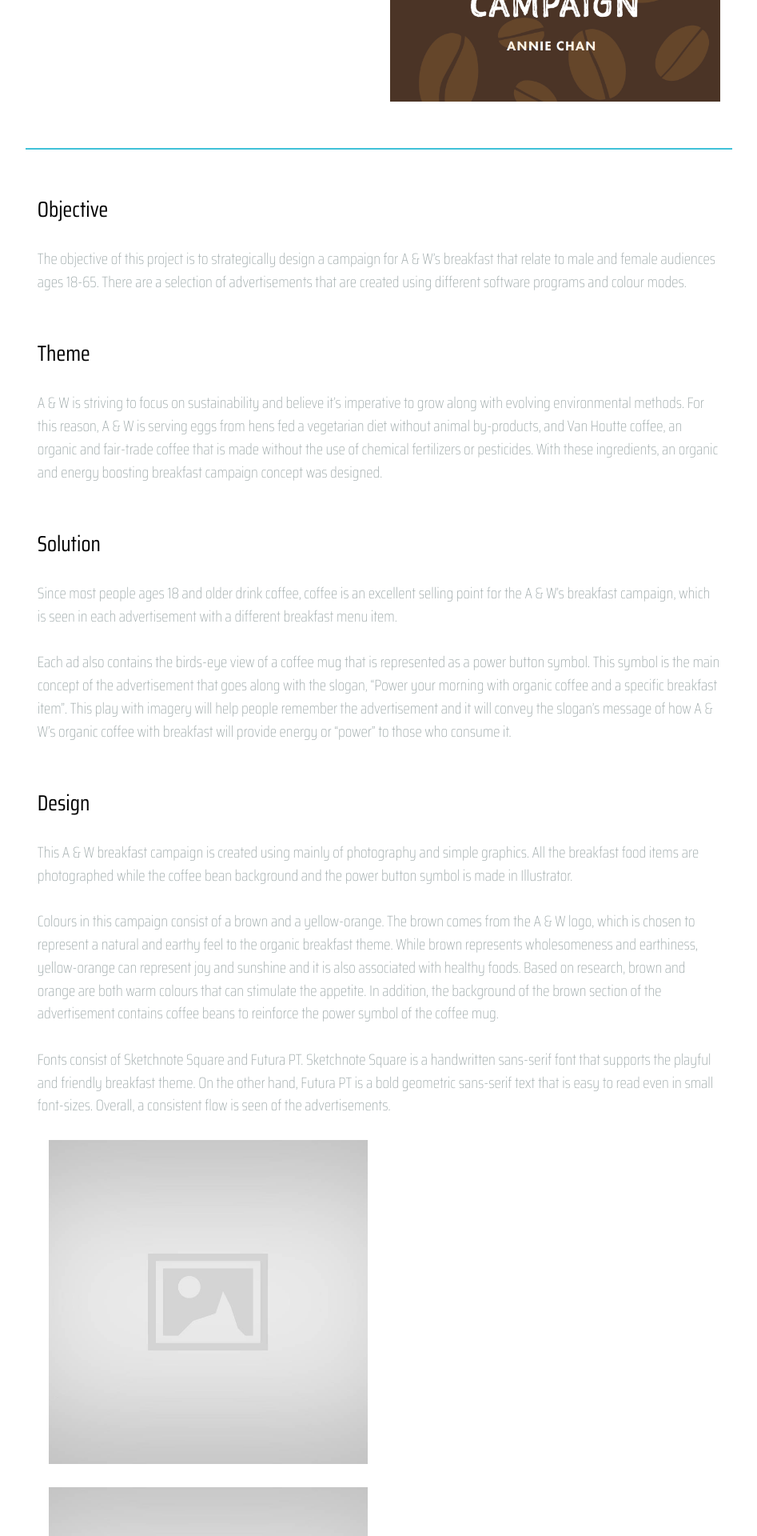
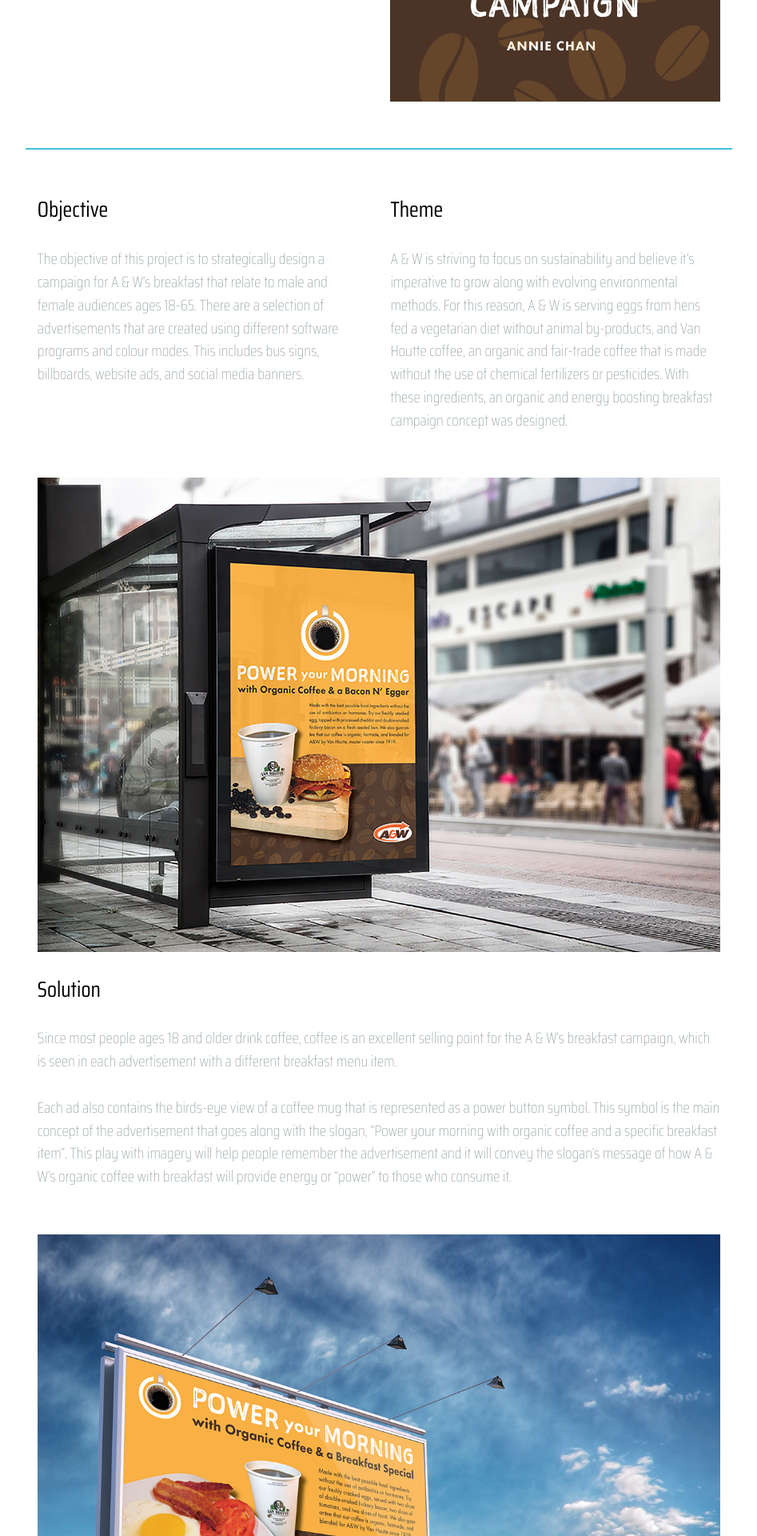
Before and after one commit to Anniechanster/anniechan.ca, a Jekyll site: the page built from awbreakfast.html, in a window 1280 px wide. Shown: the part 480-2400 px from the top of the page at 80% size, without its empty margins (166-1113 px from the left). Built offline with Jekyll 4.4.1, drawn with Linux system fonts in a browser that asks for light colours; some of the changed text lies outside the part shown.

Commit message:
added picture to a&w

```diff
--- a/about.html
+++ b/about.html
@@ -21,14 +21,14 @@
 
   <div class=" pad-t-2 text-center">
 
-  <div itemscope itemtype="https://schema.org/Photograph" class="unit [xs-1 s-1 m-1-3 l-1-3] gutter-1-2">
+    <div itemscope itemtype="https://schema.org/Photograph" class="unit [xs-1 s-1-2 m-1-3 l-1-3] gutter-1-2">
       <i class="icon i-64">
         <img itemprop="image" src="{{site.baseurl}}/images/svg/destination.svg" alt="">
       </i>
       <p itemprop="description" class="pad-t">I currently live in Ottawa, Ontario, Canada</p>
     </div>
 
-  <div itemscope itemtype="https://schema.org/Photograph" class="unit [xs-1 s-1 m-1-3 l-1-3] gutter-1-2">
+    <div itemscope itemtype="https://schema.org/Photograph" class="unit [xs-1 s-1-2 m-1-3 l-1-3] gutter-1-2">
       <i class="icon i-64">
         <img itemprop="image" src="{{site.baseurl}}/images/svg/draw.svg" alt="">
       </i>
@@ -43,3 +43,5 @@
     </div>
 
   </div>
+
+</div>
--- a/awbreakfast.html
+++ b/awbreakfast.html
@@ -21,14 +21,18 @@
 
   <hr class="xs-1 s-1 m-1 l-1 push-2">
 
-  <div itemscope itemtype="https://schema.org/Text" class="unit [xs-1 s-1 m-1 l-1] push gutter-1-2">
+  <div itemscope itemtype="https://schema.org/Text" class="unit [xs-1 s-1 m-1-2 l-1-2] push gutter-1-2">
     <h3 itemprop="headline">Objective</h3>
-    <p itemprop="text">The objective of this project is to strategically design a campaign for A & W’s breakfast that relate to male and female audiences ages 18-65. There are a selection of advertisements that are created using different software programs and colour modes.</p>
+    <p itemprop="text">The objective of this project is to strategically design a campaign for A & W’s breakfast that relate to male and female audiences ages 18-65. There are a selection of advertisements that are created using different software programs and colour modes. This includes bus signs, billboards, website ads, and social media banners.</p>
   </div>
 
-  <div itemscope itemtype="https://schema.org/Text" class="unit [xs-1 s-1 m-1 l-1] push gutter-1-2">
+  <div itemscope itemtype="https://schema.org/Text" class="unit [xs-1 s-1 m-1-2 l-1-2] push gutter-1-2">
     <h3>Theme</h3>
     <p itemprop="text">A & W is striving to focus on sustainability and believe it’s imperative to grow along with evolving environmental methods. For this reason, A & W is serving eggs from hens fed a vegetarian diet without animal by-products, and Van Houtte coffee, an organic and fair-trade coffee that is made without the use of chemical fertilizers or pesticides. With these ingredients, an organic and energy boosting breakfast campaign concept was designed.</p>
+  </div>
+
+  <div itemscope itemtype="https://schema.org/Photograph" class="unit [xs-1 s-1 m-1 l-1] push">
+    <img itemprop="image" class="img-flex gutter-1-2" src="{{site.baseurl}}/images/aw/bus-stop-mock.jpg" alt="">
   </div>
 
   <div itemscope itemtype="https://schema.org/Text" class="unit [xs-1 s-1 m-1 l-1] push gutter-1-2">
@@ -37,32 +41,38 @@
     <p itemprop="text">Each ad also contains the birds-eye view of a coffee mug that is represented as a power button symbol. This symbol is the main concept of the advertisement that goes along with the slogan, “Power your morning with organic coffee and a specific breakfast item”. This play with imagery will help people remember the advertisement and it will convey the slogan’s message of how A & W’s organic coffee with breakfast will provide energy or “power” to those who consume it.</p>
   </div>
 
+  <div itemscope itemtype="https://schema.org/Photograph" class="unit [xs-1 s-1 m-1 l-1] push">
+    <img itemprop="image" class="img-flex gutter-1-2" src="{{site.baseurl}}/images/aw/billboard.jpg" alt="">
+  </div>
+
   <div itemscope itemtype="https://schema.org/Text" class="unit [xs-1 s-1 m-1 l-1] push gutter-1-2">
     <h3 itemprop="headline">Design</h3>
     <p itemprop="text">This A & W breakfast campaign is created using mainly of photography and simple graphics. All the breakfast food items are photographed while the coffee bean background and the power button symbol is made in Illustrator.</p>
     <p itemprop="text">Colours in this campaign consist of a brown and a yellow-orange. The brown comes from the A & W logo, which is chosen to represent a natural and earthy feel to the organic breakfast theme. While brown represents wholesomeness and earthiness, yellow-orange can represent joy and sunshine and it is also associated with healthy foods. Based on research, brown and orange are both warm colours that can stimulate the appetite. In addition, the background of the brown section of the advertisement contains coffee beans to reinforce the power symbol of the coffee mug.</p>
     <p itemprop="text">Fonts consist of Sketchnote Square and Futura PT. Sketchnote Square is a handwritten sans-serif font that supports the playful and friendly breakfast theme. On the other hand, Futura PT is a bold geometric sans-serif text that is easy to read even in small font-sizes. Overall, a consistent flow is seen of the advertisements.</p>
 
-  <div itemscope itemtype="https://schema.org/Photograph" class="unit [xs-1 s-1 m-1-2 l-1-2] push">
-    <img itemprop="image" class="img-flex gutter-1-2" src="{{site.baseurl}}/images/placeholder.jpg" alt="">
+  <div itemscope itemtype="https://schema.org/Text" class="unit [xs-1 s-1 m-1 l-1] push gutter-1-2">
+    <h3 itemprop="headline">Facebook Timeline</h3>
+    <p itemprop="text"></p>
   </div>
 
-  <div itemscope itemtype="https://schema.org/Photograph" class="unit [xs-1 s-1 m-1-2 l-1-2] push">
-    <img itemprop="image" class="img-flex gutter-1-2" src="{{site.baseurl}}/images/placeholder.jpg" alt="">
+  <div itemscope itemtype="https://schema.org/Photograph" class="unit [xs-1 s-1 m-1 l-1] push">
+    <img itemprop="image" class="img-flex gutter-1-2" src="{{site.baseurl}}/images/aw/fbtimeline.jpg" alt="">
   </div>
 
   <div itemscope itemtype="https://schema.org/Text" class="unit [xs-1 s-1 m-1 l-1] push gutter-1-2">
-    <h3 itemprop="headline">Branding Guide</h3>
+    <h3 itemprop="headline">Web Advertisements</h3>
     <p itemprop="text"></p>
   </div>
 
-  <div itemscope itemtype="https://schema.org/Photograph" class="unit [xs-1 s-1 m-1-2 l-1-2] push">
-    <img itemprop="image" class="img-flex gutter-1-2" src="{{site.baseurl}}/images/placeholder.jpg" alt="">
+  <div itemscope itemtype="https://schema.org/Photograph" class="unit [xs-1 s-1 m-1 l-1] push">
+    <img itemprop="image" class="img-flex gutter-1-2" src="{{site.baseurl}}/images/aw/leaderboard.jpg" alt="">
   </div>
 
-  <div itemscope itemtype="https://schema.org/Photograph" class="unit [xs-1 s-1 m-1-2 l-1-2] push">
-    <img itemprop="image" class="img-flex gutter-1-2" src="{{site.baseurl}}/images/placeholder.jpg" alt="">
+  <div itemscope itemtype="https://schema.org/Photograph" class="unit [xs-1 s-1 m-1 l-1] push text-center">
+    <img itemprop="image" class="img-flex gutter-1-2 text-center" src="{{site.baseurl}}/images/aw/skyscraper.jpg" alt="">
   </div>
+
 
   <div itemscope itemtype="https://schema.org/Text" class="unit [xs-1 s-1 m-1 l-1] pad-t text-center">
     <p itemprop="text" class="milli">Thank you for viewing</p>
--- a/css/main.css
+++ b/css/main.css
@@ -204,11 +204,11 @@
   color: #fff;
 }
 
-.icon {
+.iconbtn {
   opacity: 1;
 }
 
-.icon:hover {;
+.iconbtn:hover {;
   opacity: 0.5;
 }
 
```
Also changed, not shown: images/aw/billboard.jpg (added), images/aw/bus-stop-mock.jpg (added), images/aw/busdoor.jpg (added), images/aw/fbtimeline.jpg (added), images/aw/leaderboard.jpg (added), images/aw/skyscraper.jpg (added), 1 other file. Lines whose indentation alone changed are shown as unchanged.
